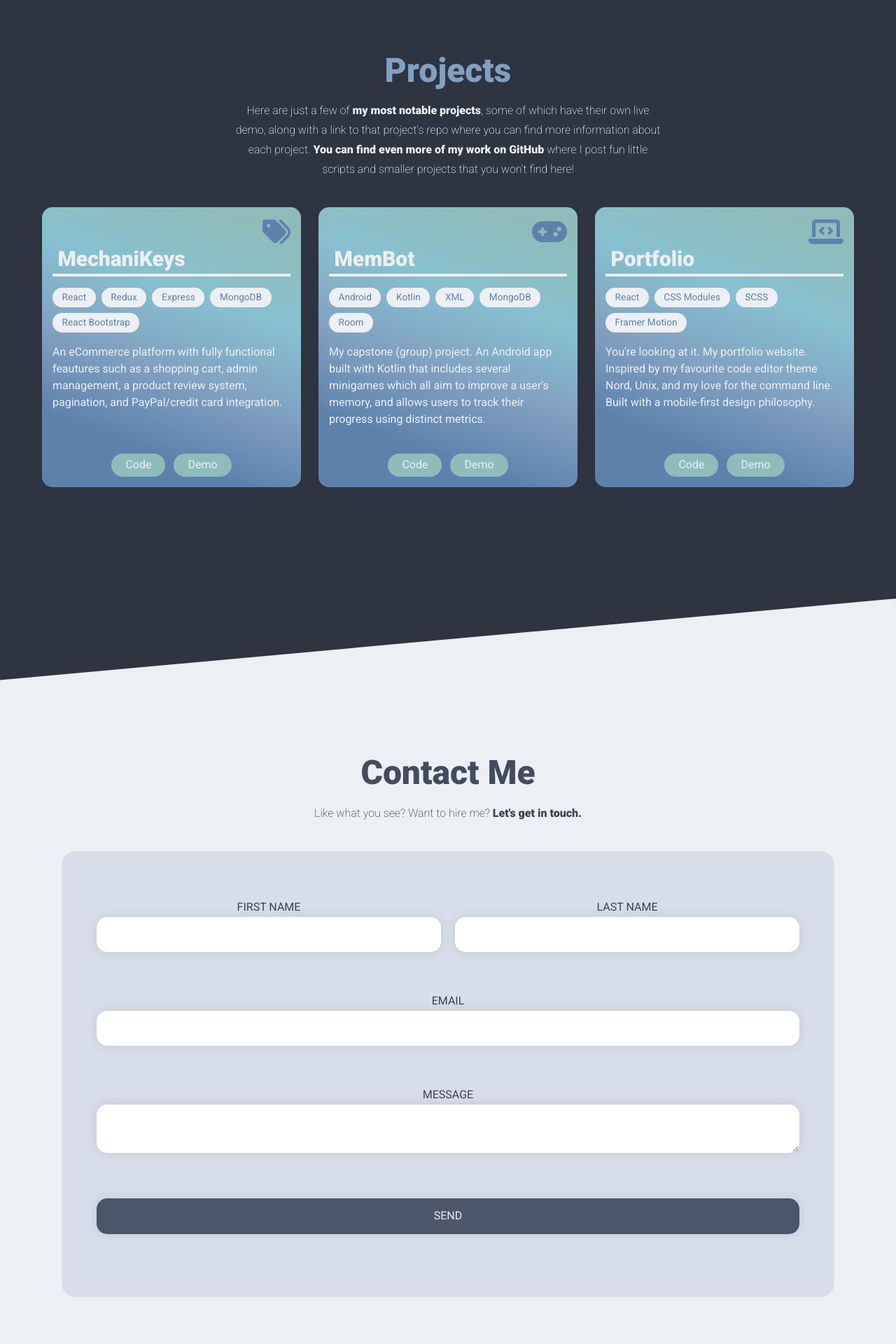
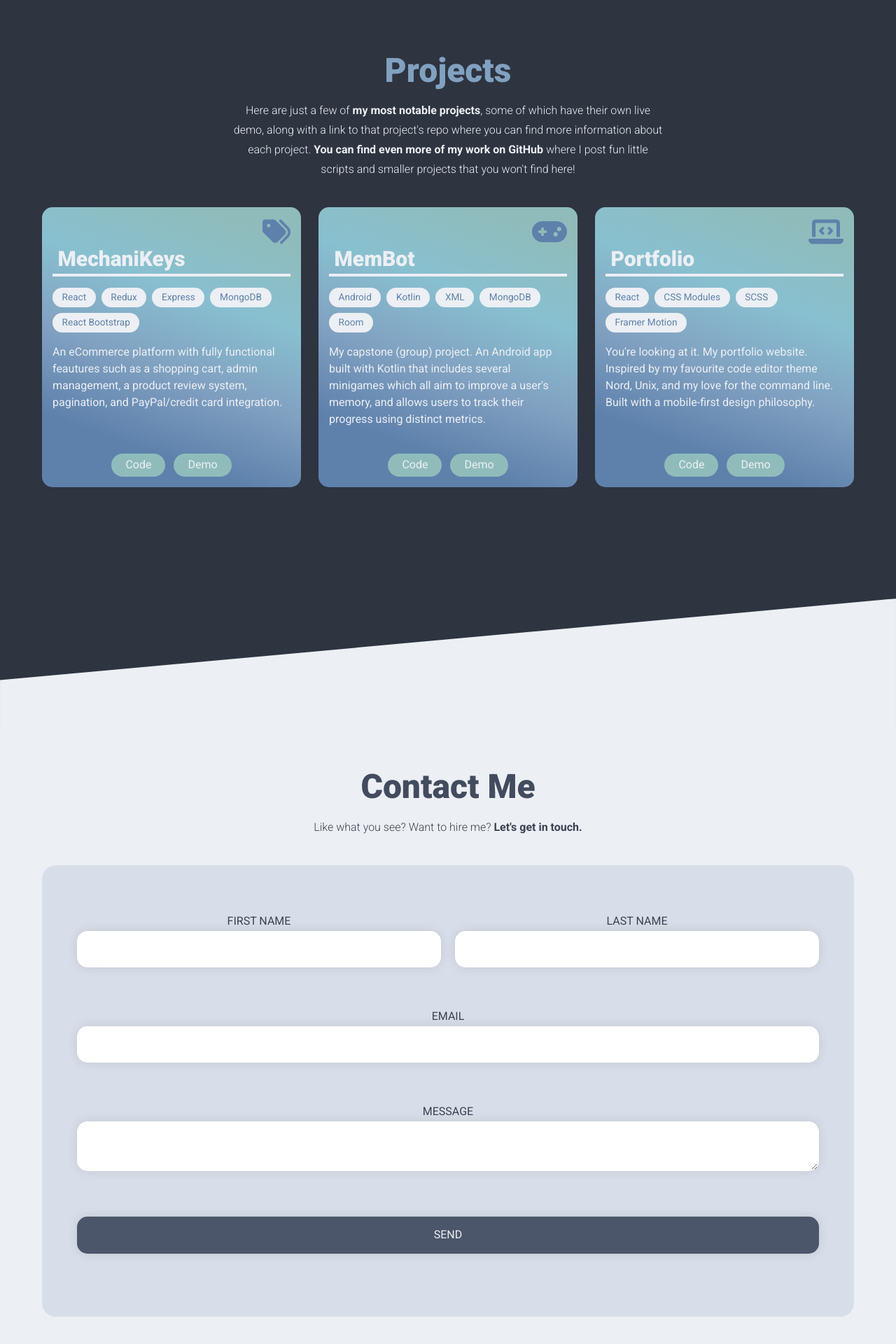
Before and after one commit to sarahtguindy/portfolio, a React (Create React App) app: page / in a window 1280 px wide. Shown: the part 824-2744 px from the top of the page at 70% size. Before the commit the page ends 2697 px from the top, so only its background shows below. Built offline with nearby package versions, Linux system fonts and the light colour scheme.

Commit message:
Fix font console error and add key for each map

```diff
--- a/public/index.html
+++ b/public/index.html
@@ -7,7 +7,8 @@
   <link rel="preconnect" href="https://fonts.googleapis.com">
   <link rel="preconnect" href="https://fonts.gstatic.com" crossorigin>
   <link href="https://fonts.googleapis.com/css2?family=Source+Code+Pro&display=swap" rel="stylesheet">
-  <link href="https://fonts.googleapis.com/css2?family=Roboto:wght@100..900&display=swap" rel="stylesheet">
+  <link href="https://fonts.googleapis.com/css2?family=Roboto:wght@100;300;400;500;700;900&display=swap"
+    rel="stylesheet">
   <meta name="viewport" content="width=device-width, initial-scale=1" />
   <title>Sarah Guindy</title>
   <script src="https://kit.fontawesome.com/956f455a24.js" crossorigin="anonymous"></script>
--- a/src/components/Contact/Contact.js
+++ b/src/components/Contact/Contact.js
@@ -41,7 +41,7 @@ const Contact = () => {
                   <textarea id="message" name="message" required></textarea>
                 </p>
                 <p className={styles["submit-area"]}>
-                  <input id="submit" type="submit" value="Send" />
+                  <input type="submit" value="Send" />
                 </p>
               </form>
             </div>
--- a/src/components/Contact/Contact.module.scss
+++ b/src/components/Contact/Contact.module.scss
@@ -17,6 +17,7 @@ Contact
         flex-direction: column;
         align-items: center;
         justify-content: center;
+        margin: 20px 20px 4em 20px;
         h1 {
             font-size: 3rem;
             font-weight: 900;
@@ -25,27 +26,27 @@ Contact
         }
         & p {
             color: $polarNight3;
-            font-weight: 200;
+            font-weight: 300;
             line-height: 1.75rem;
             max-width: 70ch;
             text-align: center;
-            margin-bottom: 40px;
+            margin-bottom: 2.5rem;
             strong {
-                font-weight: 900;
+                font-weight: 700;
             }
         }
 
         .form-container {
             background: $snowStorm3;
             border-radius: 20px;
-            width: 92%;
+            width: 100%;
             margin: 0 20px 20px 20px;
             form {
                 width: 100%;
                 overflow: hidden;
                 input,
                 textarea {
-                    border: 1px solid transparent;
+                    border: 2.5px solid transparent;
                     appearance: none;
                     padding: 8px;
                     border-radius: 15px;
@@ -54,7 +55,7 @@ Contact
                 input:focus,
                 textarea:focus {
                     outline: none !important;
-                    border: 1px solid $aurora3;
+                    border: 2.5px solid $frost3;
                 }
                 label,
                 input[type="submit"] {
--- a/src/components/Project/Project.js
+++ b/src/components/Project/Project.js
@@ -7,14 +7,16 @@ const Project = ({ icon, title, tags, description, links }) => {
       <i className={icon}></i>
       <h2>{title}</h2>
       <ul className={styles.tags}>
-        {tags.map((tag) => (
-          <li className={styles.tag}>{tag}</li>
+        {tags.map((tag, i) => (
+          <li key={i} className={styles.tag}>
+            {tag}
+          </li>
         ))}
       </ul>
       <p>{description}</p>
       <div className={styles.links}>
-        {links.map((link) => (
-          <button>{link}</button>
+        {links.map((link, i) => (
+          <button key={i}>{link}</button>
         ))}
       </div>
     </div>
--- a/src/components/Projects/Projects.js
+++ b/src/components/Projects/Projects.js
@@ -49,8 +49,9 @@ const Projects = () => {
             </p>
 
             <div className={styles.cards}>
-              {projects.map((project) => (
+              {projects.map((project, i) => (
                 <Project
+                  key={i}
                   icon={project.icon}
                   title={project.title}
                   tags={project.tags}
--- a/src/components/Projects/Projects.module.scss
+++ b/src/components/Projects/Projects.module.scss
@@ -25,13 +25,13 @@ Projects
       color: $frost2;
     }
     > p {
-      font-weight: 200;
+      font-weight: 300;
       line-height: 1.75rem;
       max-width: 70ch;
       text-align: center;
       margin-bottom: 2.5rem;
       strong {
-        font-weight: 900;
+        font-weight: 700;
       }
     }
 
```
